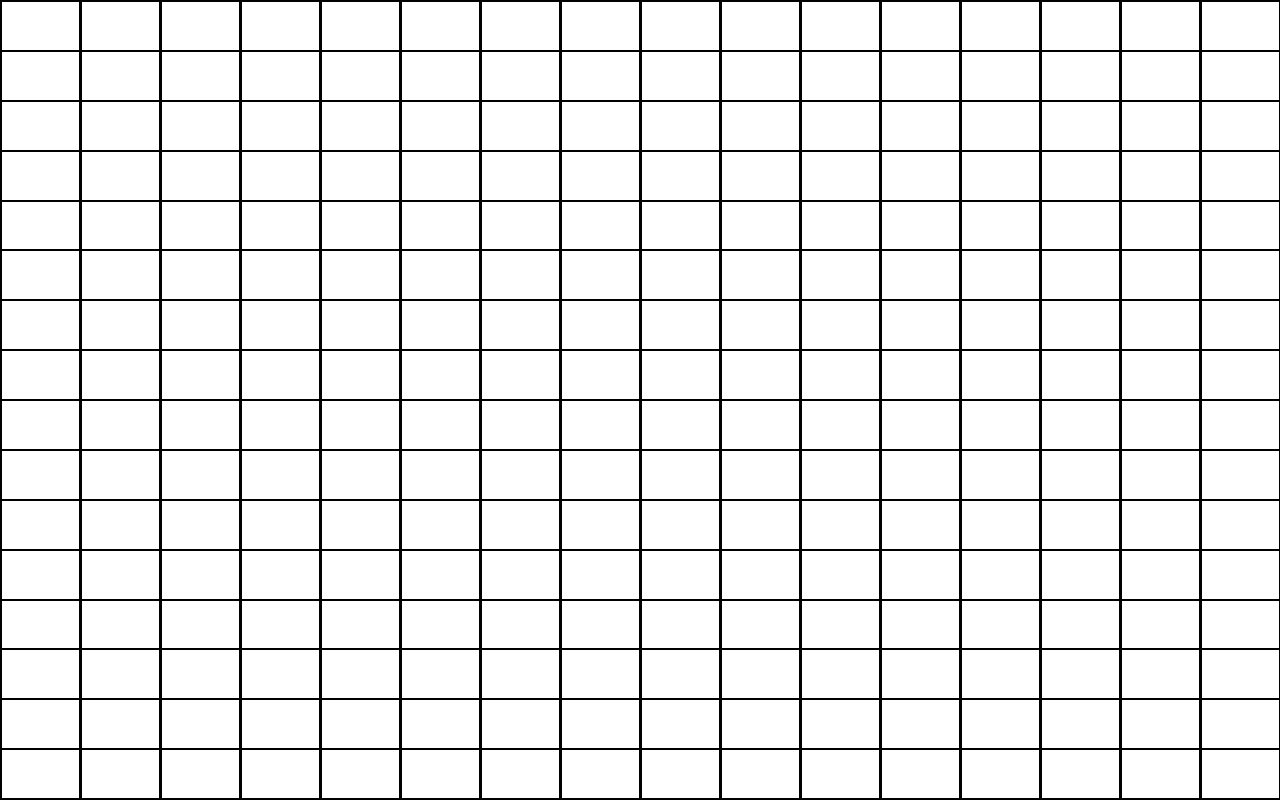
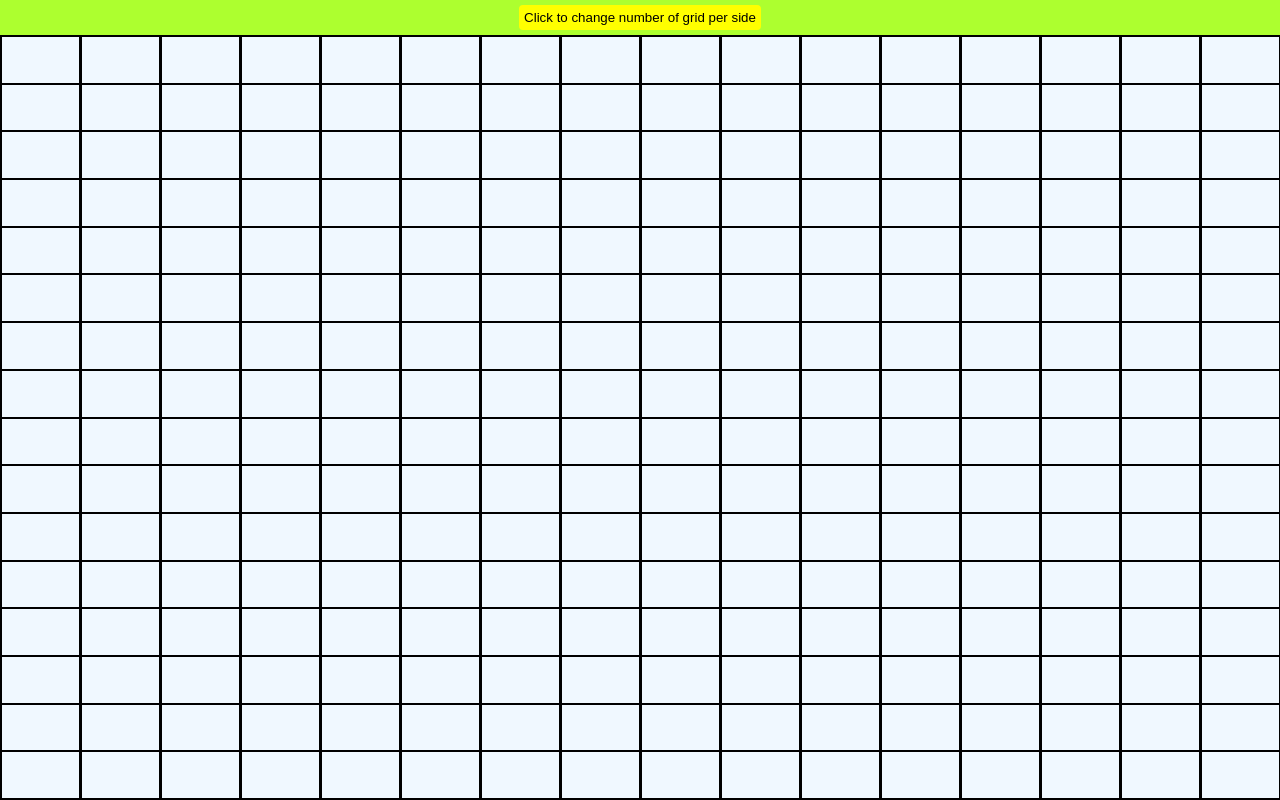
Before and after one commit to majorux/Etch-A-Sketch, a plain HTML site: page index.html in a window 1280 px wide. Drawn offline with Linux system fonts and the light colour scheme.

Commit message:
Add a button for user to input number of grid per side

```diff
--- a/index.html
+++ b/index.html
@@ -7,6 +7,7 @@
     <link rel="stylesheet" href="style.css">
   </head>
   <body>
+    <button>Click to change number of grid per side</button>
     <div id="container">
     </div>
   </body>
--- a/style.css
+++ b/style.css
@@ -1,5 +1,11 @@
 body{
+  display: flex;
+  flex-direction: column;
   margin: 0;
+  width: 100vw;
+  height: 100vh;
+  align-items: center;
+  background-color: greenyellow;
 }
 
 #container{
@@ -20,9 +26,25 @@ body{
   display: flex;
   border: 1px solid black;
   flex-direction: column;
-  flex-basis: 100%;;
+  flex-basis: 100%;
+  background-color: aliceblue;
 }
 
 .hovering{
-  background-color: red;
+  background-color: black;
 }
+
+button{
+  display: flex;
+  max-width: 20%;
+  margin: 5px;
+  background-color: yellow;
+  border: none;
+  padding: 5px;
+  font-weight: 700px;
+  border-radius: 4px;
+}
+
+button:hover{
+  background-color: rgb(108, 108, 219);
+}
```
